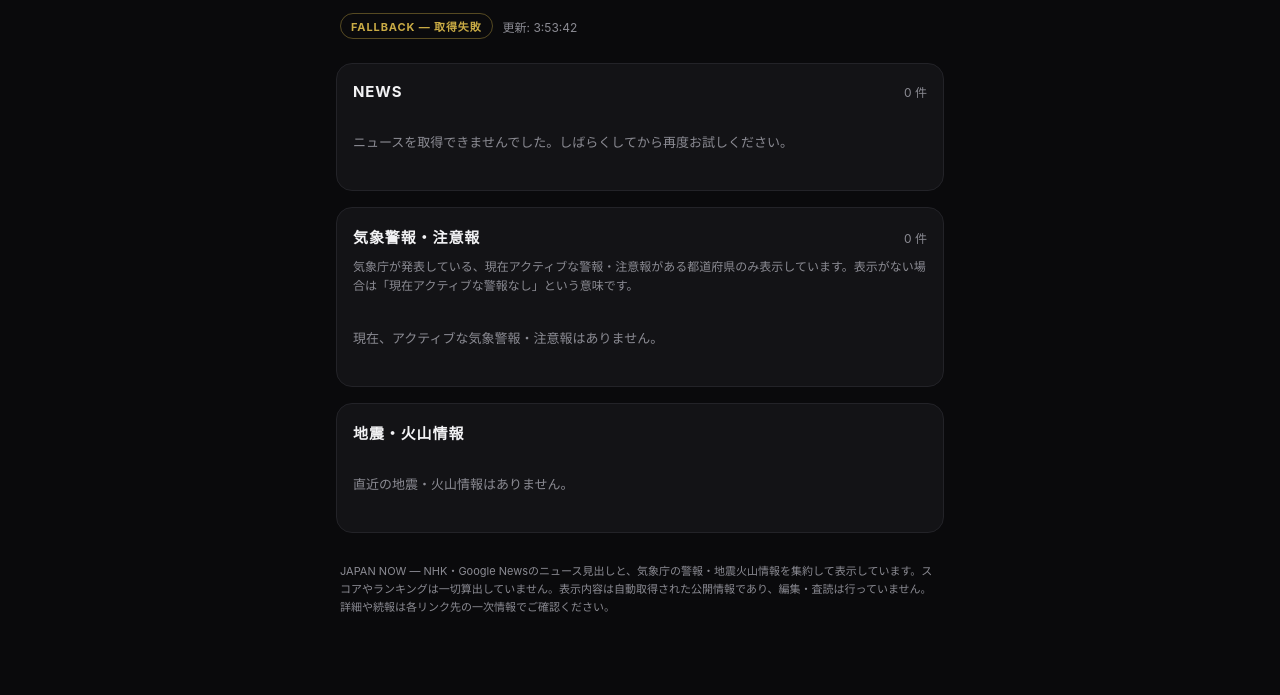
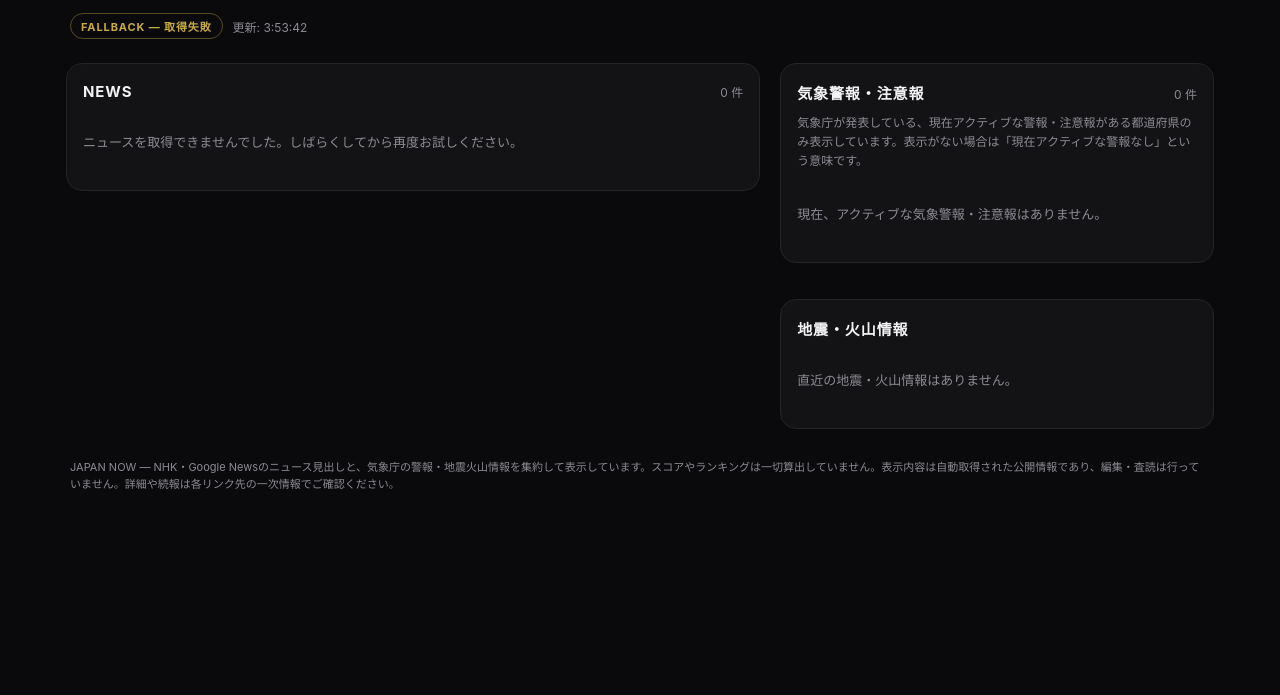
Before and after one commit to atc0118-doom/japan-now, a website: page index.html in a window 1280 px wide. Shown: the part 105-800 px from the top of the page. Drawn offline with Linux system fonts and the light colour scheme; no server answers.

Commit message:
Add files via upload

```diff
--- a/index.html
+++ b/index.html
@@ -18,11 +18,15 @@
       </div>
     </section>
 
+    <div class="dashboard-grid">
+      <div class="col-main">
         <section class="card reveal">
           <div class="card-head"><b>NEWS</b><span id="newsCount">— 件</span></div>
           <div id="newsList" class="news-list"></div>
         </section>
+      </div>
 
+      <div class="col-side">
         <section class="card reveal">
           <div class="card-head"><b>気象警報・注意報</b><span id="warningCount">— 件</span></div>
           <p class="section-note">気象庁が発表している、現在アクティブな警報・注意報がある都道府県のみ表示しています。表示がない場合は「現在アクティブな警報なし」という意味です。</p>
@@ -33,6 +37,8 @@
           <div class="card-head"><b>地震・火山情報</b><span></span></div>
           <div id="quakeList" class="quake-list"></div>
         </section>
+      </div>
+    </div>
 
     <footer class="footer">
       JAPAN NOW — NHK・Google Newsのニュース見出しと、気象庁の警報・地震火山情報を集約して表示しています。スコアやランキングは一切算出していません。表示内容は自動取得された公開情報であり、編集・査読は行っていません。詳細や続報は各リンク先の一次情報でご確認ください。
--- a/style.css
+++ b/style.css
@@ -17,6 +17,25 @@ body{
   -webkit-font-smoothing:antialiased;
 }
 main{max-width:640px;margin:0 auto;padding:20px 16px 60px}
+
+/* FIX: on desktop this used to just keep stacking cards in a single narrow
+   640px-max column centered on the page, with huge empty margins on either
+   side — every section (news, warnings, earthquakes) stacked vertically
+   made the page extremely tall for no real reason on a wide screen. Above
+   900px, switch to a 2-column layout: news (usually the longest list) gets
+   a wider left column, warnings + earthquakes stack in a narrower right
+   column. On mobile, .col-main/.col-side use display:contents so their
+   .card children behave exactly as before — direct stacked children of
+   .dashboard-grid in the same document order, no visual change at all. */
+.dashboard-grid{display:block}
+.col-main,.col-side{display:contents}
+
+@media(min-width:900px){
+  main{max-width:1180px}
+  .dashboard-grid{display:grid;grid-template-columns:1.6fr 1fr;gap:20px;align-items:start}
+  .col-main,.col-side{display:flex;flex-direction:column;gap:20px}
+  .card{margin-top:0}
+}
 
 .hero{padding:24px 4px 8px}
 .hero h1{font-size:28px;font-weight:800;letter-spacing:.04em;margin:0}
```
Lines whose indentation alone changed are shown as unchanged.
